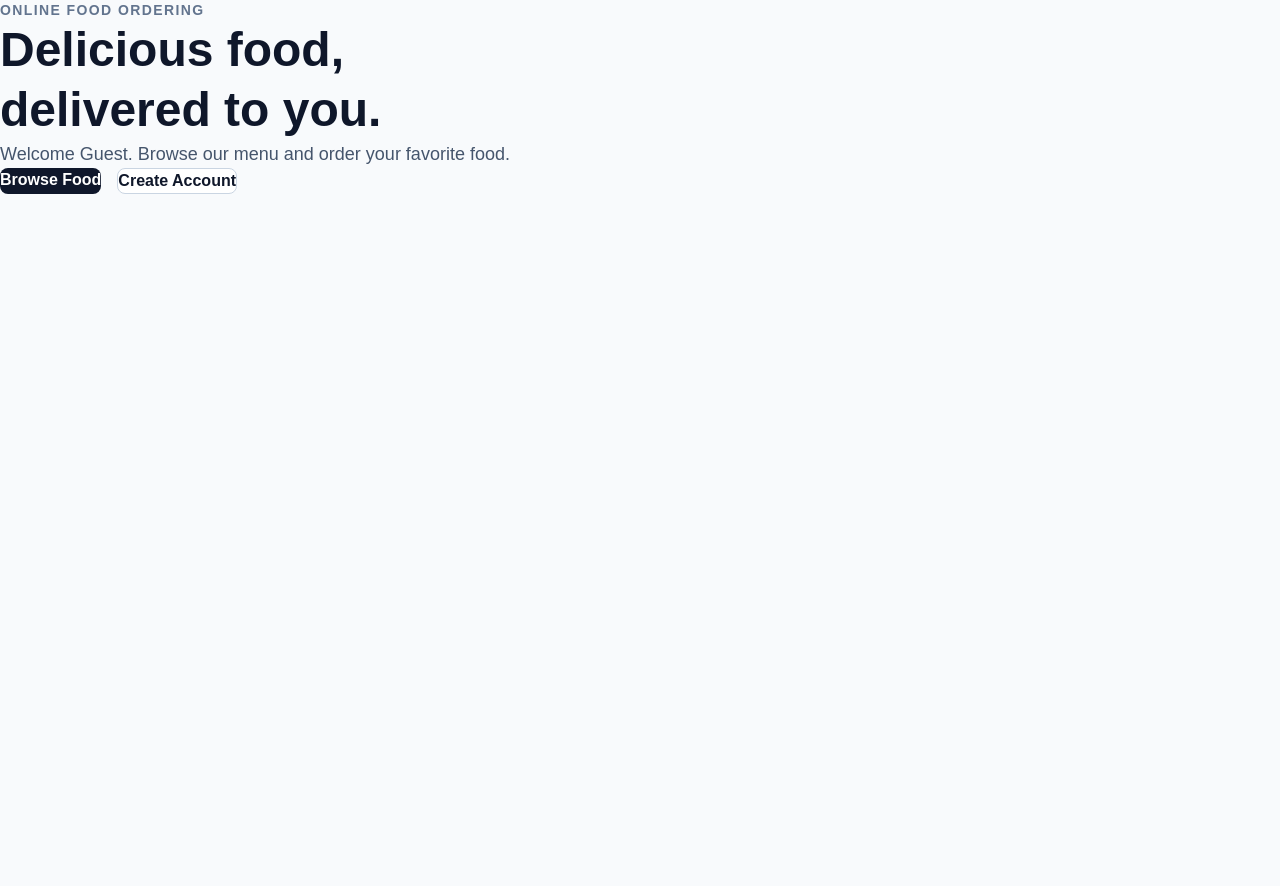
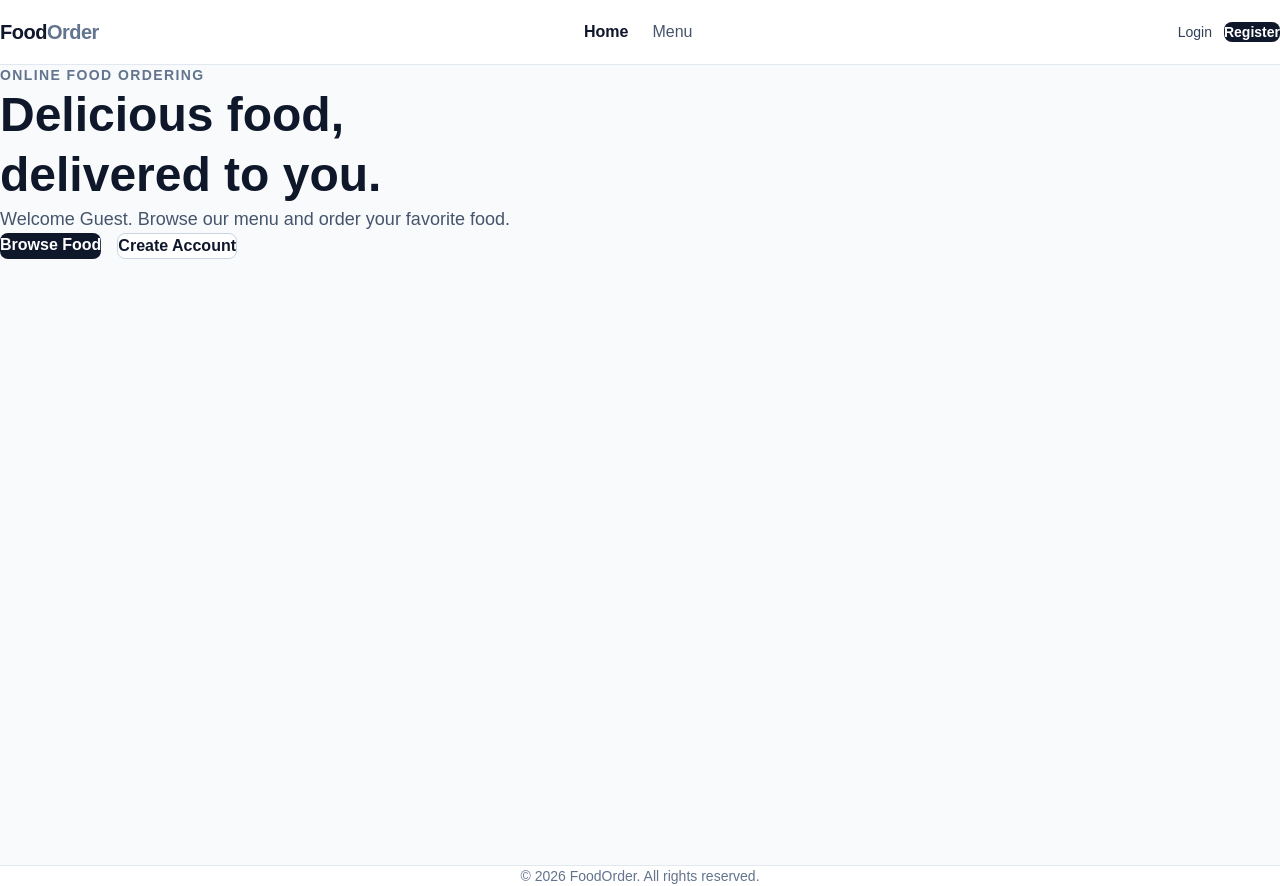
Before and after one commit to AYUSH12-byte/Food-Ordering-System, a React app in the folder frontend/: page / in a window 1280 px wide. Before the commit the page ends 800 px from the top, so only its background shows below. Built offline with nearby package versions, Linux system fonts and the light colour scheme; no server answers; the HTML template or start-up script is replaced by a standard one.

Commit message:
feat: implement customer and admin layouts with navigation

```diff
--- a/frontend/src/App.jsx
+++ b/frontend/src/App.jsx
@@ -3,6 +3,9 @@ import { BrowserRouter, Navigate, Route, Routes } from "react-router-dom";
 import { AuthProvider } from "./context/AuthContext";
 
 import ProtectedRoute from "./routes/ProtectedRoute";
+
+import CustomerLayout from "./layouts/CustomerLayout";
+import AdminLayout from "./layouts/AdminLayout";
 
 import Login from "./pages/auth/Login";
 import Register from "./pages/auth/Register";
@@ -15,19 +18,28 @@ const App = () => {
     <BrowserRouter>
       <AuthProvider>
         <Routes>
-          {/* Public */}
-          <Route path="/" element={<Home />} />
+          {/* PUBLIC */}
 
           <Route path="/login" element={<Login />} />
 
           <Route path="/register" element={<Register />} />
 
-          {/* Admin */}
-          <Route element={<ProtectedRoute allowedRoles={["admin"]} />}>
-            <Route path="/admin/dashboard" element={<Dashboard />} />
+          {/* CUSTOMER */}
+
+          <Route element={<CustomerLayout />}>
+            <Route path="/" element={<Home />} />
           </Route>
 
-          {/* Fallback */}
+          {/* ADMIN */}
+
+          <Route element={<ProtectedRoute allowedRoles={["admin"]} />}>
+            <Route element={<AdminLayout />}>
+              <Route path="/admin/dashboard" element={<Dashboard />} />
+            </Route>
+          </Route>
+
+          {/* FALLBACK */}
+
           <Route path="*" element={<Navigate to="/" replace />} />
         </Routes>
       </AuthProvider>
--- /dev/null
+++ b/frontend/src/components/admin/AdminSidebar.jsx
@@ -0,0 +1,104 @@
+import { NavLink, useNavigate } from "react-router-dom";
+import { useAuth } from "../../context/AuthContext";
+
+const AdminSidebar = ({ mobileOpen, setMobileOpen }) => {
+  const { logout } = useAuth();
+  const navigate = useNavigate();
+
+  const handleLogout = () => {
+    logout();
+    navigate("/login");
+  };
+
+  const menuItems = [
+    {
+      label: "Dashboard",
+      path: "/admin/dashboard",
+    },
+    {
+      label: "Categories",
+      path: "/admin/categories",
+    },
+    {
+      label: "Foods",
+      path: "/admin/foods",
+    },
+    {
+      label: "Orders",
+      path: "/admin/orders",
+    },
+    {
+      label: "Payments",
+      path: "/admin/payments",
+    },
+    {
+      label: "Feedback",
+      path: "/admin/feedback",
+    },
+    {
+      label: "Customers",
+      path: "/admin/customers",
+    },
+  ];
+
+  const navLinkClass = ({ isActive }) =>
+    `block rounded-lg px-4 py-3 text-sm font-medium transition ${
+      isActive
+        ? "bg-slate-900 text-white"
+        : "text-slate-600 hover:bg-slate-100 hover:text-slate-900"
+    }`;
+
+  return (
+    <>
+      {/* Mobile overlay */}
+      {mobileOpen && (
+        <button
+          aria-label="Close sidebar"
+          onClick={() => setMobileOpen(false)}
+          className="fixed inset-0 z-30 bg-black/30 lg:hidden"
+        />
+      )}
+
+      <aside
+        className={`fixed inset-y-0 left-0 z-40 flex w-64 flex-col border-r border-slate-200 bg-white transition-transform duration-300 lg:translate-x-0 ${
+          mobileOpen ? "translate-x-0" : "-translate-x-full"
+        }`}
+      >
+        {/* Logo */}
+        <div className="flex h-16 items-center border-b border-slate-200 px-6">
+          <div>
+            <h1 className="text-lg font-bold text-slate-900">FoodOrder</h1>
+
+            <p className="text-xs text-slate-500">Admin Panel</p>
+          </div>
+        </div>
+
+        {/* Navigation */}
+        <nav className="flex-1 space-y-2 overflow-y-auto p-4">
+          {menuItems.map((item) => (
+            <NavLink
+              key={item.path}
+              to={item.path}
+              className={navLinkClass}
+              onClick={() => setMobileOpen(false)}
+            >
+              {item.label}
+            </NavLink>
+          ))}
+        </nav>
+
+        {/* Bottom */}
+        <div className="border-t border-slate-200 p-4">
+          <button
+            onClick={handleLogout}
+            className="w-full rounded-lg bg-slate-900 px-4 py-3 text-sm font-semibold text-white hover:bg-slate-800"
+          >
+            Logout
+          </button>
+        </div>
+      </aside>
+    </>
+  );
+};
+
+export default AdminSidebar;
--- /dev/null
+++ b/frontend/src/components/admin/AdminTopbar.jsx
@@ -0,0 +1,38 @@
+import { Link } from "react-router-dom";
+import { useAuth } from "../../context/AuthContext";
+
+const AdminTopbar = ({ onMenuClick }) => {
+  const { user } = useAuth();
+
+  return (
+    <header className="sticky top-0 z-20 border-b border-slate-200 bg-white">
+      <div className="flex h-16 items-center justify-between px-4 sm:px-6">
+        <button
+          onClick={onMenuClick}
+          className="rounded-lg p-2 text-slate-600 hover:bg-slate-100 lg:hidden"
+          aria-label="Open menu"
+        >
+          <span className="text-xl">☰</span>
+        </button>
+
+        <div className="ml-auto flex items-center gap-4">
+          <Link
+            to="/"
+            target="_blank"
+            className="hidden rounded-lg border border-slate-300 px-4 py-2 text-sm font-medium hover:bg-slate-100 sm:block"
+          >
+            View Website
+          </Link>
+
+          <div className="text-right">
+            <p className="text-sm font-semibold text-slate-900">{user?.name}</p>
+
+            <p className="text-xs capitalize text-slate-500">{user?.role}</p>
+          </div>
+        </div>
+      </div>
+    </header>
+  );
+};
+
+export default AdminTopbar;
--- /dev/null
+++ b/frontend/src/components/common/Navbar.jsx
@@ -0,0 +1,105 @@
+import { Link, NavLink, useNavigate } from "react-router-dom";
+import { useAuth } from "../../context/AuthContext";
+
+const Navbar = () => {
+  const { user, logout } = useAuth();
+  const navigate = useNavigate();
+
+  const handleLogout = () => {
+    logout();
+    navigate("/login");
+  };
+
+  const navLinkClass = ({ isActive }) =>
+    `transition ${
+      isActive
+        ? "font-semibold text-slate-900"
+        : "text-slate-600 hover:text-slate-900"
+    }`;
+
+  return (
+    <header className="sticky top-0 z-50 border-b border-slate-200 bg-white/95 backdrop-blur">
+      <div className="mx-auto flex h-16 max-w-7xl items-center justify-between px-4 sm:px-6 lg:px-8">
+        {/* Logo */}
+        <Link
+          to="/"
+          className="text-xl font-bold tracking-tight text-slate-900"
+        >
+          Food<span className="text-slate-500">Order</span>
+        </Link>
+
+        {/* Navigation */}
+        <nav className="hidden items-center gap-6 md:flex">
+          <NavLink to="/" className={navLinkClass}>
+            Home
+          </NavLink>
+
+          <NavLink to="/foods" className={navLinkClass}>
+            Menu
+          </NavLink>
+
+          {user && user.role === "customer" && (
+            <>
+              <NavLink to="/cart" className={navLinkClass}>
+                Cart
+              </NavLink>
+
+              <NavLink to="/orders" className={navLinkClass}>
+                My Orders
+              </NavLink>
+            </>
+          )}
+        </nav>
+
+        {/* Right side */}
+        <div className="flex items-center gap-3">
+          {!user ? (
+            <>
+              <Link
+                to="/login"
+                className="hidden rounded-lg px-4 py-2 text-sm font-medium text-slate-700 hover:bg-slate-100 sm:block"
+              >
+                Login
+              </Link>
+
+              <Link
+                to="/register"
+                className="rounded-lg bg-slate-900 px-4 py-2 text-sm font-semibold text-white hover:bg-slate-800"
+              >
+                Register
+              </Link>
+            </>
+          ) : (
+            <>
+              <div className="hidden text-right sm:block">
+                <p className="text-sm font-semibold text-slate-900">
+                  {user.name}
+                </p>
+
+                <p className="text-xs capitalize text-slate-500">{user.role}</p>
+              </div>
+
+              {user.role === "admin" && (
+                <Link
+                  to="/admin/dashboard"
+                  className="rounded-lg border border-slate-300 px-4 py-2 text-sm font-medium hover:bg-slate-100"
+                >
+                  Admin
+                </Link>
+              )}
+
+              <button
+                onClick={handleLogout}
+                className="rounded-lg bg-slate-900 px-4 py-2 text-sm font-semibold text-white hover:bg-slate-800"
+              >
+                Logout
+              </button>
+            </>
+          )}
+        </div>
+      </div>
+    </header>
+  );
+};
+
+export default Navbar;
--- /dev/null
+++ b/frontend/src/layouts/AdminLayout.jsx
@@ -0,0 +1,25 @@
+import { useState } from "react";
+import { Outlet } from "react-router-dom";
+
+import AdminSidebar from "../components/admin/AdminSidebar";
+import AdminTopbar from "../components/admin/AdminTopbar";
+
+const AdminLayout = () => {
+  const [mobileOpen, setMobileOpen] = useState(false);
+
+  return (
+    <div className="min-h-screen bg-slate-100">
+      <AdminSidebar mobileOpen={mobileOpen} setMobileOpen={setMobileOpen} />
+
+      <div className="lg:pl-64">
+        <AdminTopbar onMenuClick={() => setMobileOpen(true)} />
+
+        <main className="min-h-[calc(100vh-4rem)]">
+          <Outlet />
+        </main>
+      </div>
+    </div>
+  );
+};
+
+export default AdminLayout;
--- /dev/null
+++ b/frontend/src/layouts/CustomerLayout.jsx
@@ -0,0 +1,22 @@
+import { Outlet } from "react-router-dom";
+import Navbar from "../components/common/Navbar";
+
+const CustomerLayout = () => {
+  return (
+    <div className="min-h-screen bg-slate-50">
+      <Navbar />
+
+      <main>
+        <Outlet />
+      </main>
+
+      <footer className="border-t border-slate-200 bg-white">
+        <div className="mx-auto max-w-7xl px-4 py-8 text-center text-sm text-slate-500 sm:px-6 lg:px-8">
+          © {new Date().getFullYear()} FoodOrder. All rights reserved.
+        </div>
+      </footer>
+    </div>
+  );
+};
+
+export default CustomerLayout;
```
